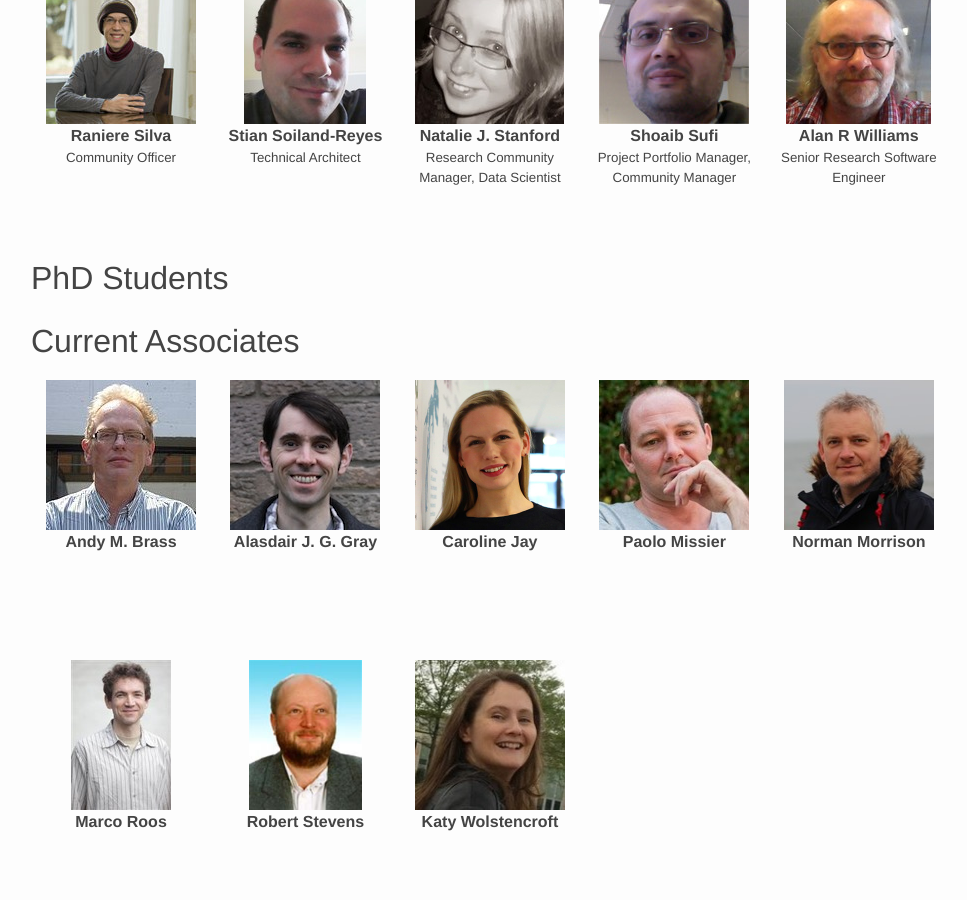
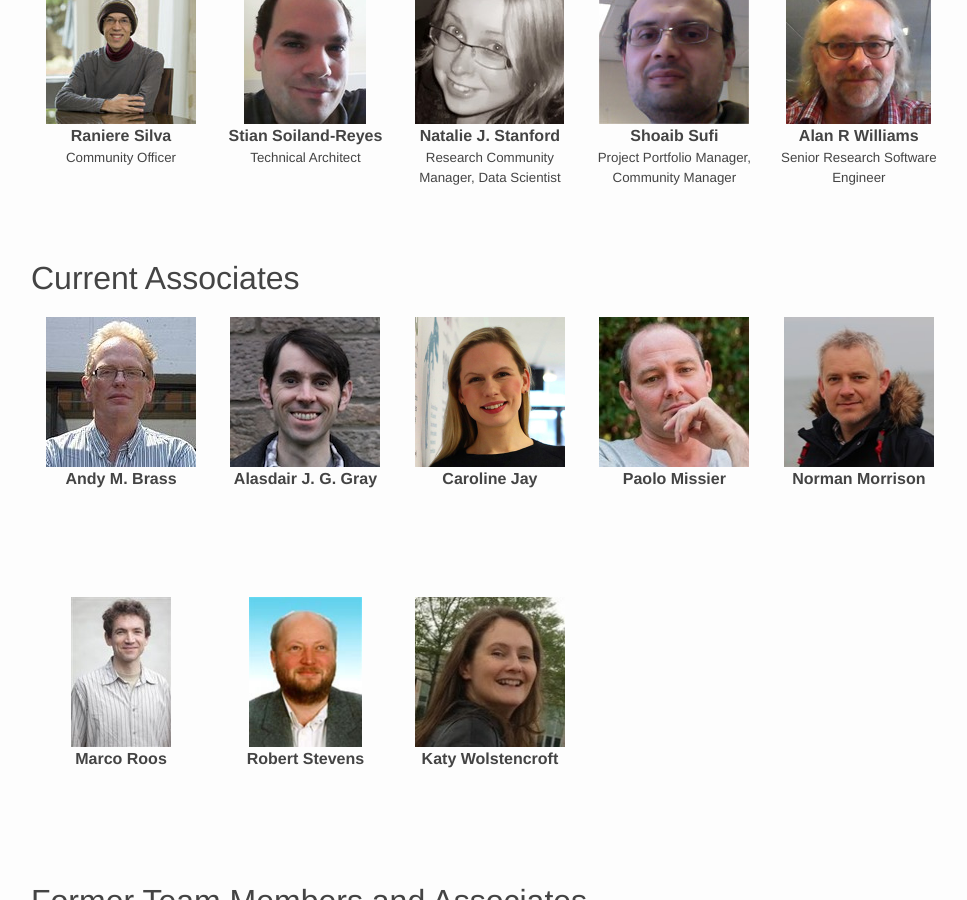
Before and after one commit to eScienceLab/eScienceLab.github.io, a Jekyll site: the page built from people.md, in a window 1280 px wide and 900 px high, scrolled down 837 px. Shown: the whole window, without its empty margins (69-1036 px from the left). Built offline with Jekyll 4.4.1, drawn with Linux system fonts in a browser that asks for light colours; comment, search, counter and statistics services are not loaded.

Commit message:
hide empty heading

```diff
--- a/people.md
+++ b/people.md
@@ -175,6 +175,7 @@ former:
   </div>
   {% endfor %}
 
+{%if page.phd %}
 ## PhD Students
 
   {% for member in page.phd %}
@@ -184,6 +185,7 @@ former:
     <div class="role">PhD Student</div>
   </div>
   {% endfor %}
+{% endif %}
 
 ## Current Associates
 
```
